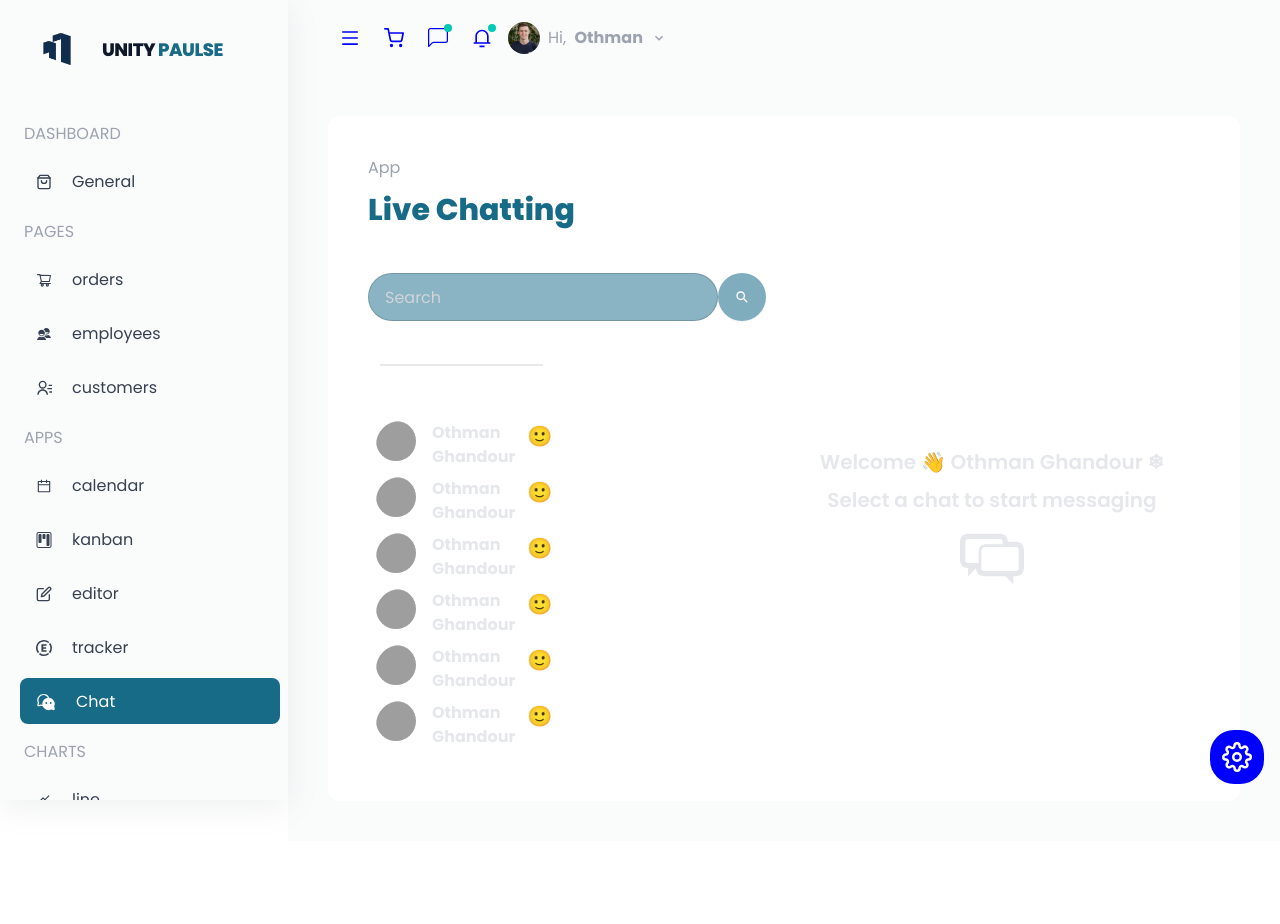
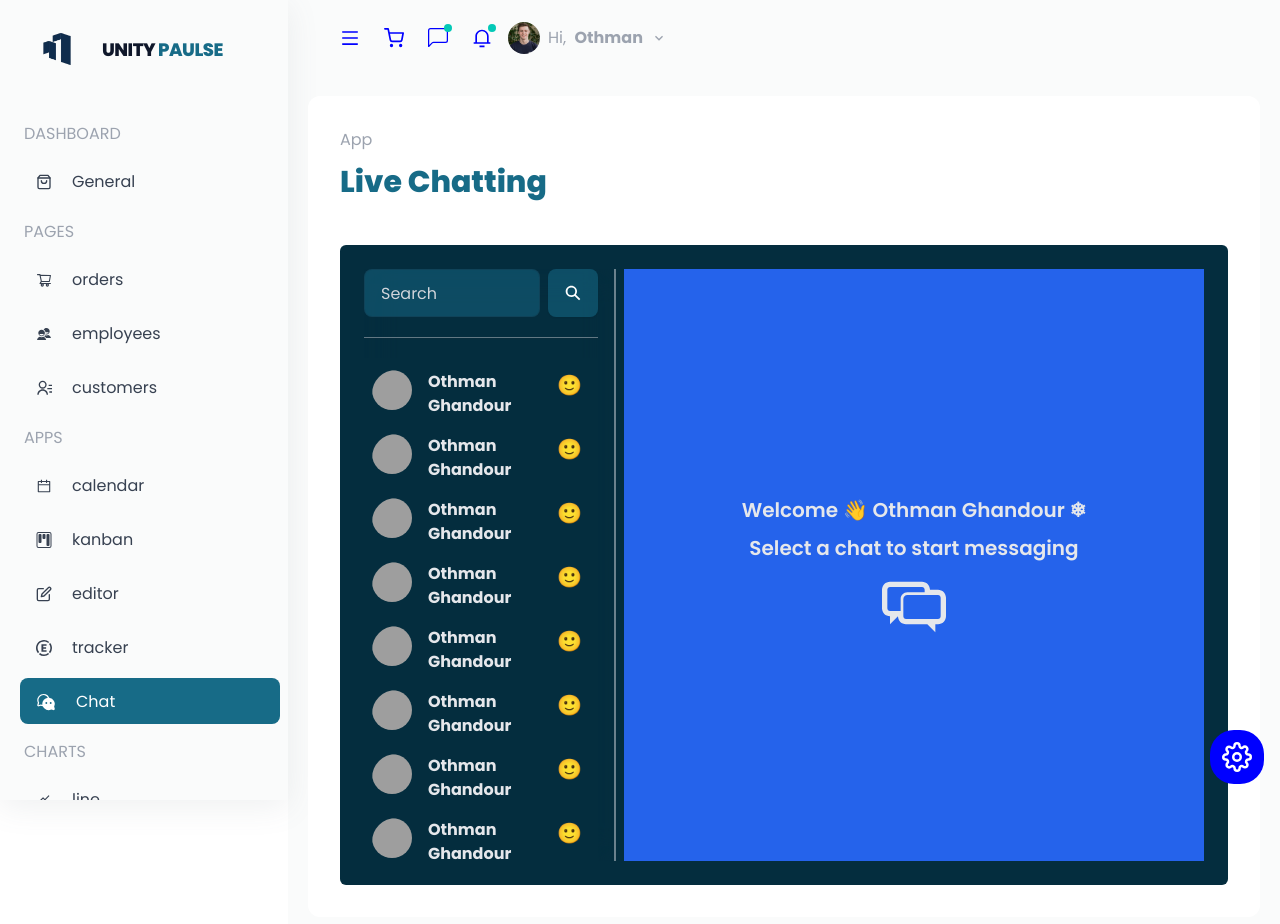
Before and after one commit to OthmanGh/UNITEYPULSE, a React (Vite) app in the folder frontend/: page /dashboard/chat in a window 1280 px wide. Shown: the top 924 px of the page. Before the commit the page ends 841 px from the top, so only its background shows below. Built offline with nearby package versions, Linux system fonts and the light colour scheme; grey boxes are pictures that could not be loaded.

Commit message:
Style Chat app sidebar

```diff
--- a/frontend/src/components/index.ts
+++ b/frontend/src/components/index.ts
@@ -6,7 +6,7 @@ const styles = {
   transition: 'transition-all duration-500',
   pointer: 'cursor-pointer',
   titleMobile: 'text-md text-center pt-2 text-lg text-wrap',
-  dashboardSection: 'md:m-10 mt-24 p-4 md:p-10 bg-white rounded-xl flex flex-col relative',
+  dashboardSection: 'md:m-5 mt-10 p-4 md:p-8 bg-white rounded-xl flex flex-col relative',
 };
 
 export default styles;
--- a/frontend/src/pages/Dashboard/pages/Chat/Chat.tsx
+++ b/frontend/src/pages/Dashboard/pages/Chat/Chat.tsx
@@ -5,10 +5,9 @@ import MessageContainer from './components/MessageContainer';
 
 const Chat = () => {
   return (
-    <section className={styles.dashboardSection}>
+    <section className={`${styles.dashboardSection}`}>
       <Header category="App" title="Live Chatting" />
-
-      <div className="grid grid-1 sm:grid-cols-2 w-full">
+      <div className="flex flex-col sm:flex-row w-full bg-dark p-6 rounded-md gap-2 h-[80vh]">
         <SidebarChat />
         <MessageContainer />
       </div>
--- a/frontend/src/pages/Dashboard/pages/Chat/components/Converstions.tsx
+++ b/frontend/src/pages/Dashboard/pages/Chat/components/Converstions.tsx
@@ -1,9 +1,22 @@
-import React from 'react';
 import Conversation from './Conversation';
 
 const Converstions = () => {
   return (
-    <div className="py-2 flex flex-col overflow-auto">
+    <div className="py-2 flex flex-col gap-2  bg-dark overflow-auto">
+      <Conversation />
+      <Conversation />
+      <Conversation />
+      <Conversation />
+      <Conversation />
+      <Conversation />
+
+      <Conversation />
+      <Conversation />
+      <Conversation />
+      <Conversation />
+      <Conversation />
+      <Conversation />
+
       <Conversation />
       <Conversation />
       <Conversation />
--- a/frontend/src/pages/Dashboard/pages/Chat/components/MessageContainer.tsx
+++ b/frontend/src/pages/Dashboard/pages/Chat/components/MessageContainer.tsx
@@ -18,7 +18,7 @@ const MessageContainer = () => {
   const NoChatSelected = true;
 
   return (
-    <div className="md:min-[450px] flex flex-col">
+    <div className="flex flex-col bg-blue-600 flex-1">
       {NoChatSelected ? (
         <NoChatSelectedComp />
       ) : (
--- a/frontend/src/pages/Dashboard/pages/Chat/components/SearchInput.tsx
+++ b/frontend/src/pages/Dashboard/pages/Chat/components/SearchInput.tsx
@@ -1,12 +1,15 @@
-import React from 'react';
 import { IoSearchSharp } from 'react-icons/io5';
 
 const SearchInput = () => {
   return (
-    <form className="flex items-center ga-2">
-      <input type="text" placeholder="Search" className="input input-bordered rounded-full bg-secondary bg-opacity-50 placeholder:text-gray-300 text-white" />
+    <form className="flex items-start justify-between gap-2">
+      <input
+        type="text"
+        placeholder="Search"
+        className="input input-bordered rounded-ml bg-secondary bg-opacity-50 placeholder:text-gray-300 text-white w-[100%] focus:bg-secondary"
+      />
 
-      <button type="submit" className="btn btn-circle bg-secondary bg-opacity-55 border-none text-white">
+      <button type="submit" className="btn btn-rectangle bg-secondary bg-opacity-55 border-none text-white text-lg hover:bg-secondary">
         <IoSearchSharp />
       </button>
     </form>
--- a/frontend/src/pages/Dashboard/pages/Chat/components/SidebarChat.tsx
+++ b/frontend/src/pages/Dashboard/pages/Chat/components/SidebarChat.tsx
@@ -3,9 +3,9 @@ import Converstions from './Converstions';
 
 const SidebarChat = () => {
   return (
-    <aside className="backdrop-blur-lg flex flex-col gap-5 w-[45%]">
+    <aside className="backdrop-blur-lg flex flex-col gap-5 bg-transparent w-[30%]  sm:pr-4  sm:border-r-[2px] sm:border-gray-300 sm:border-opacity-50">
       <SearchInput />
-      <div className="divider px-3"></div>
+      <div className="divider bg-gray-300 bg-opacity-50 h-[1px] m-0"></div>
       <Converstions />
     </aside>
   );
```
